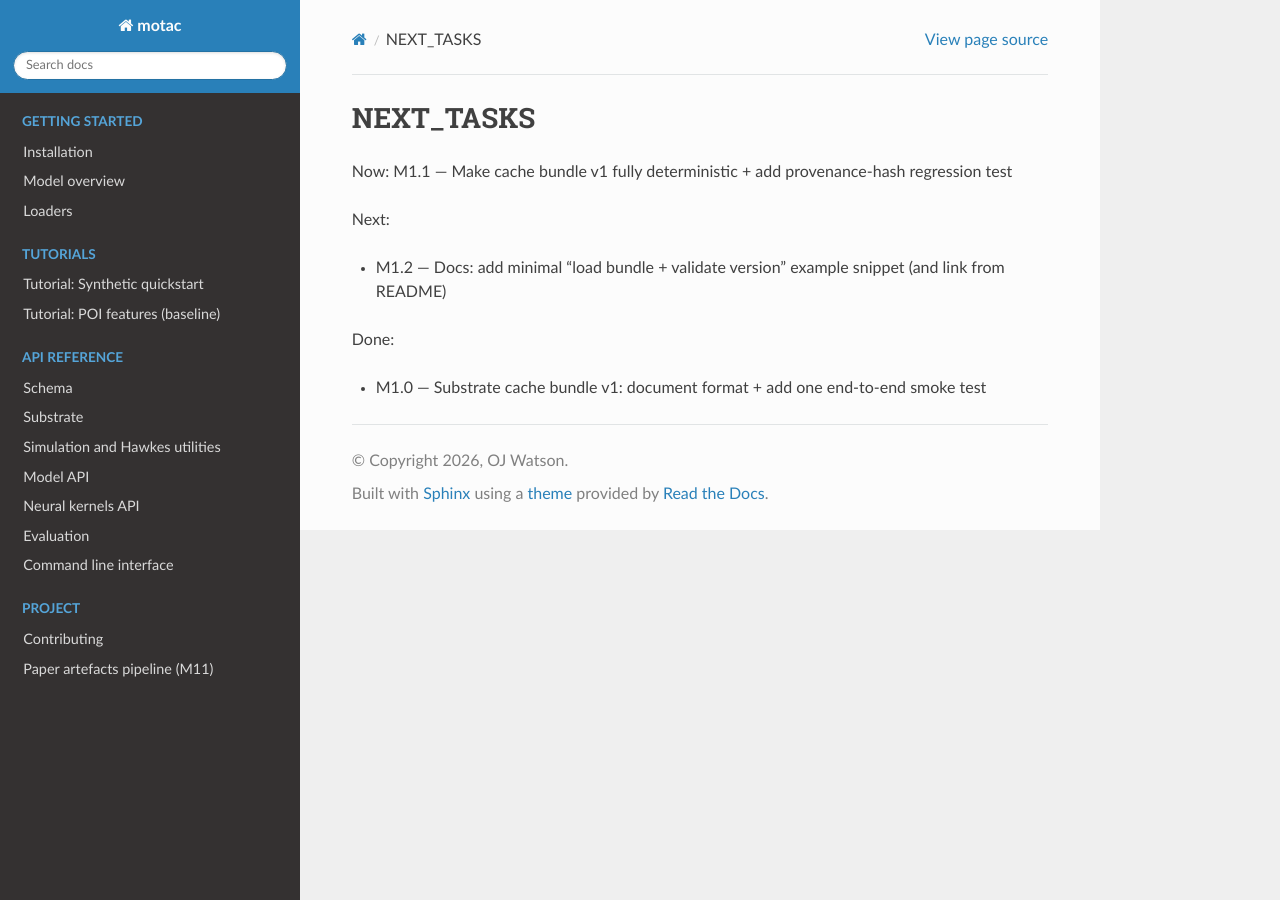
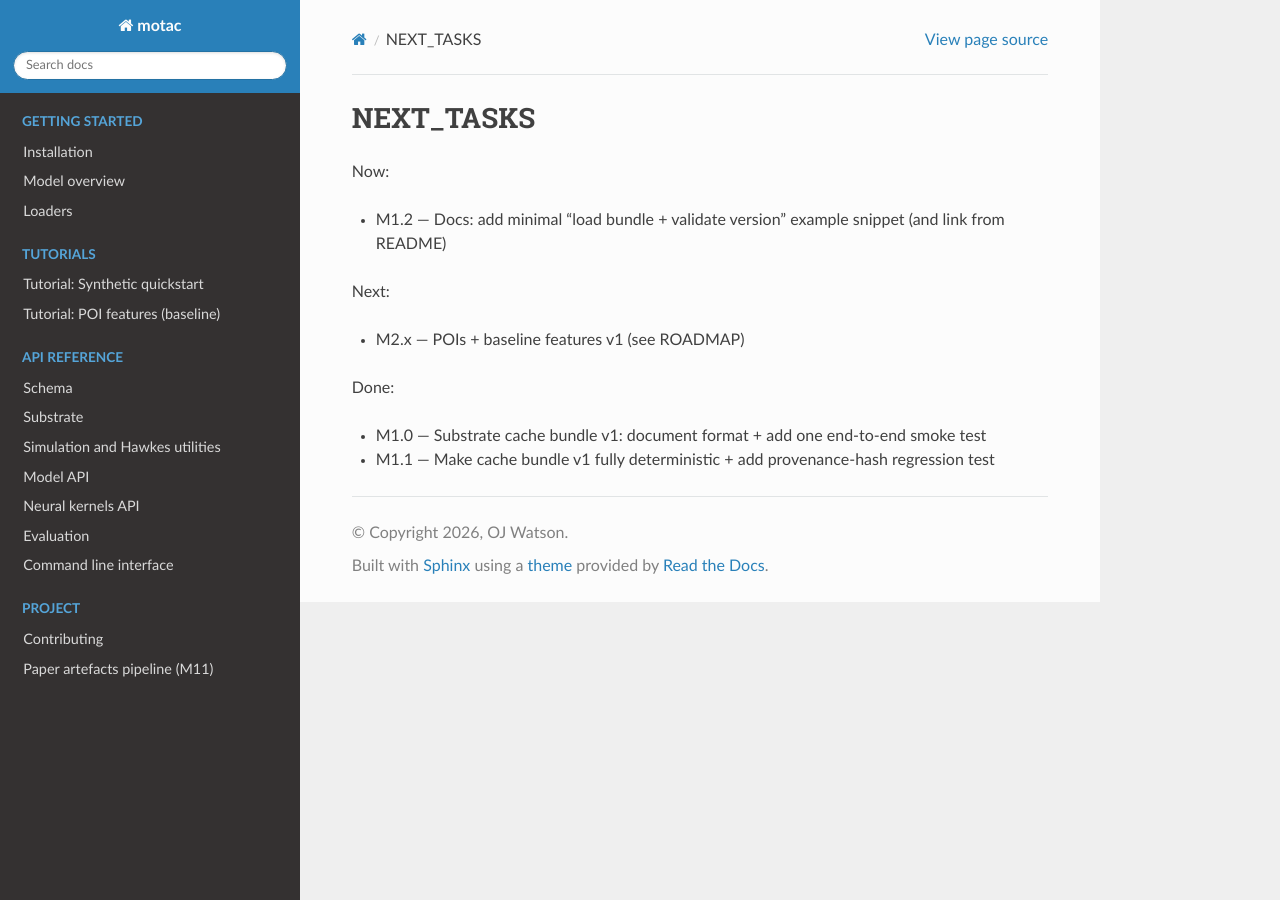
Before and after one commit to OJWatson/motac, a Sphinx documentation site: the page built from docs/agent/NEXT_TASKS.md, in a window 1280 px wide. Built offline with Sphinx 7.4.7 and the Read the Docs theme 3.1.0, drawn with Linux system fonts in a browser that asks for light colours.

Commit message:
docs(agent): mark M1.1 deterministic cache bundle complete

```diff
--- a/docs/agent/NEXT_TASKS.md
+++ b/docs/agent/NEXT_TASKS.md
@@ -1,9 +1,11 @@
 # NEXT_TASKS
 
-Now: M1.1 — Make cache bundle v1 fully deterministic + add provenance-hash regression test
+Now:
+- M1.2 — Docs: add minimal “load bundle + validate version” example snippet (and link from README)
 
 Next:
-- M1.2 — Docs: add minimal “load bundle + validate version” example snippet (and link from README)
+- M2.x — POIs + baseline features v1 (see ROADMAP)
 
 Done:
 - M1.0 — Substrate cache bundle v1: document format + add one end-to-end smoke test
+- M1.1 — Make cache bundle v1 fully deterministic + add provenance-hash regression test
```
